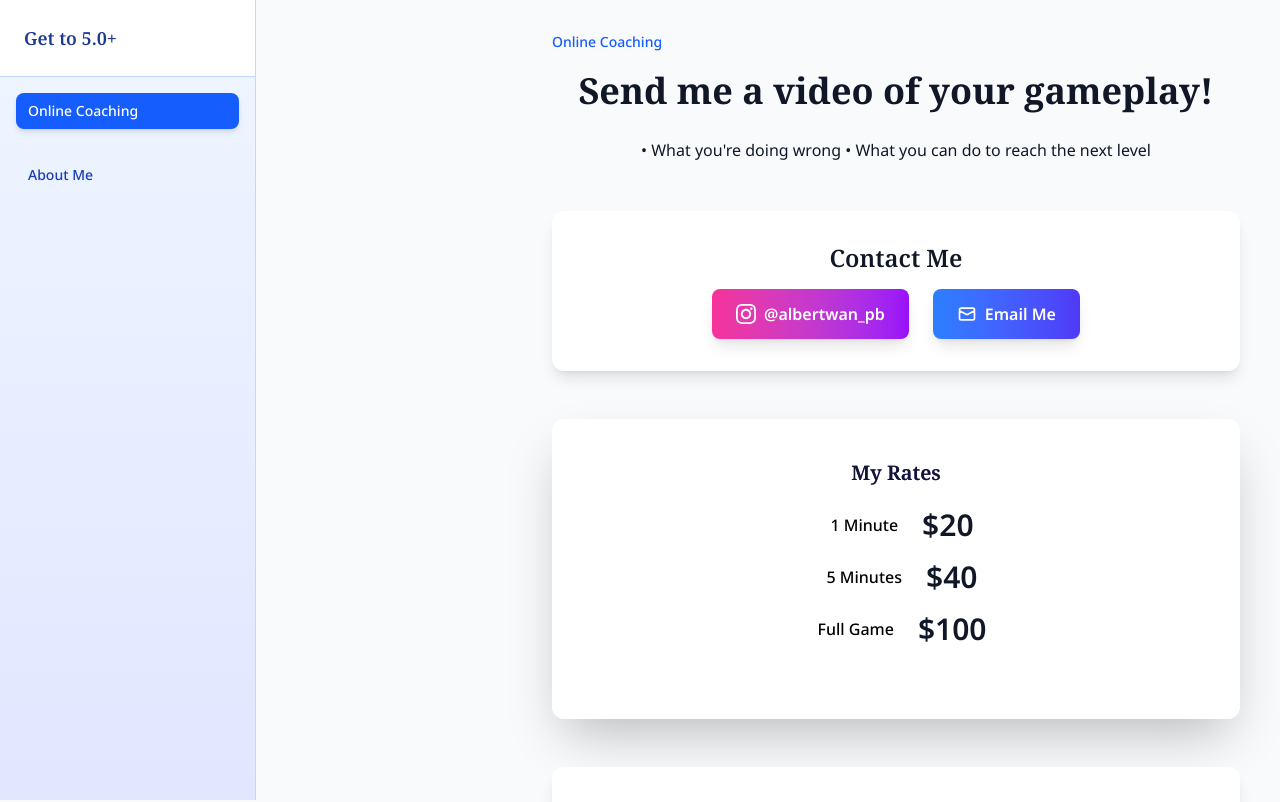
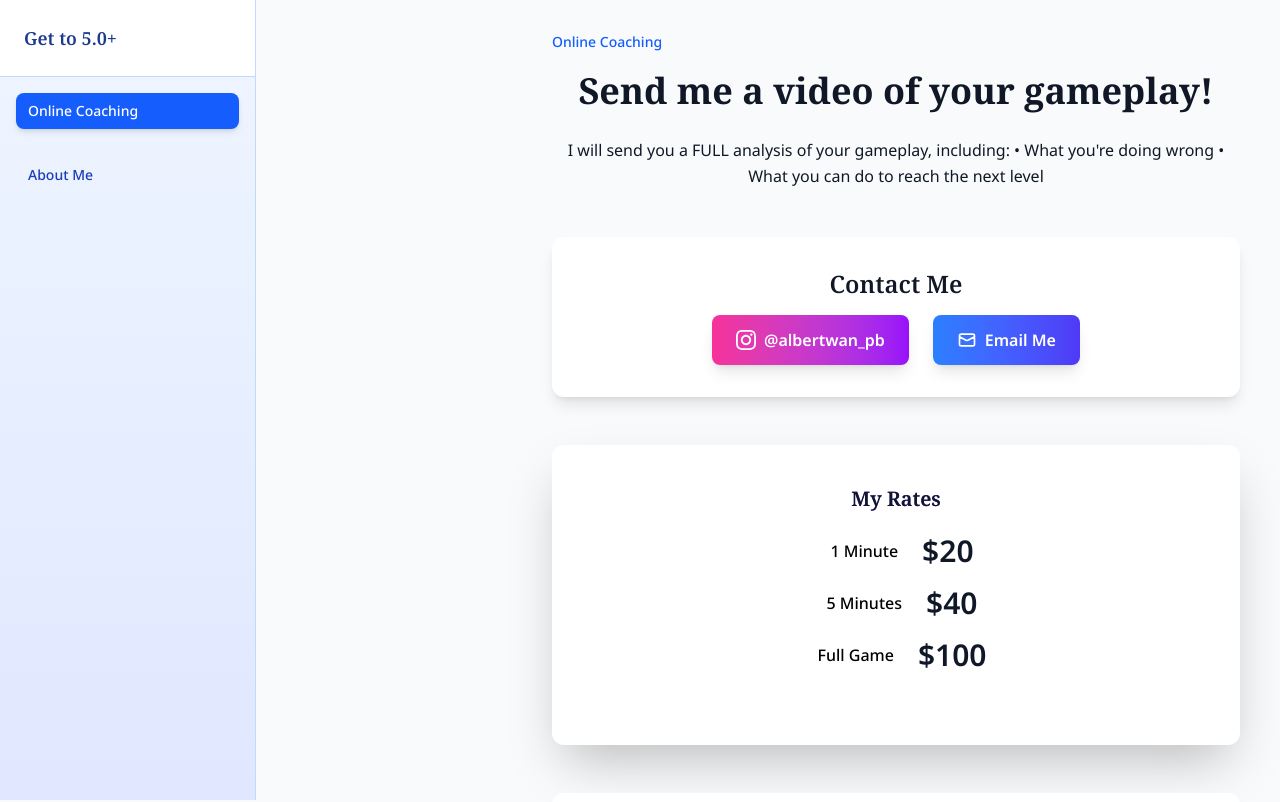
Before and after one commit to bertw2002/react-postgres-fullstack-template, a React (Vite) app: page /section/coaching in a window 1280 px wide. Shown: the top 802 px of the page. Built offline with nearby package versions, Linux system fonts and the light colour scheme; a web font is replaced by a local one.

Commit message:
Update App.jsx

```diff
--- a/src/App.jsx
+++ b/src/App.jsx
@@ -92,7 +92,7 @@ function App() {
           <h1>{activeSection === "coaching" ? "Send me a video of your gameplay!" : "About Me"}</h1>
           <p className="text-gray-900">
             {activeSection === "coaching"
-              ? "• What you're doing wrong\n• What you can do to reach the next level"
+              ? "I will send you a FULL analysis of your gameplay, including:\n• What you're doing wrong\n• What you can do to reach the next level"
               : "3.3 -> 5.0 in 7 months. Learn more about my journey."}
           </p>
         </div>
```
